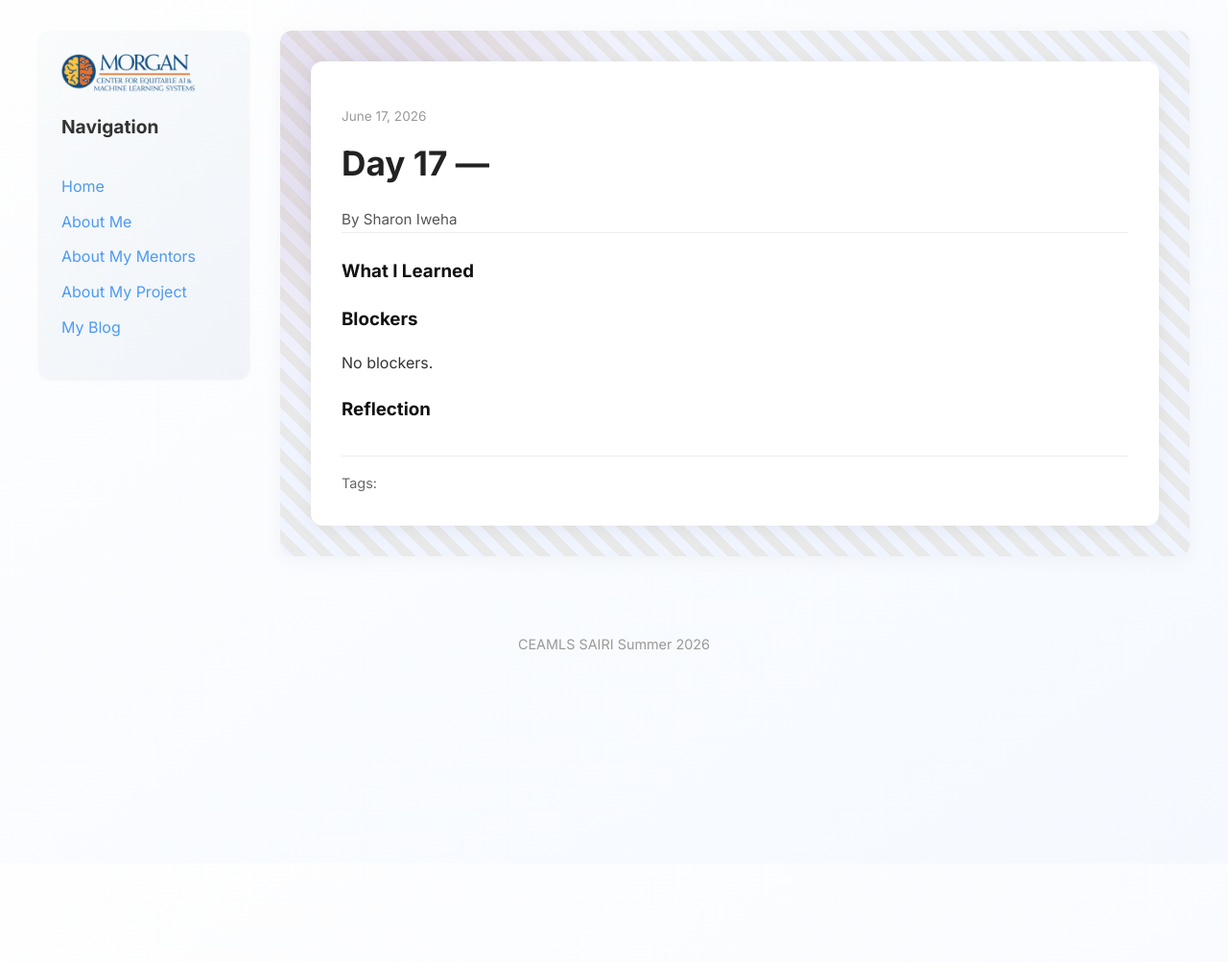
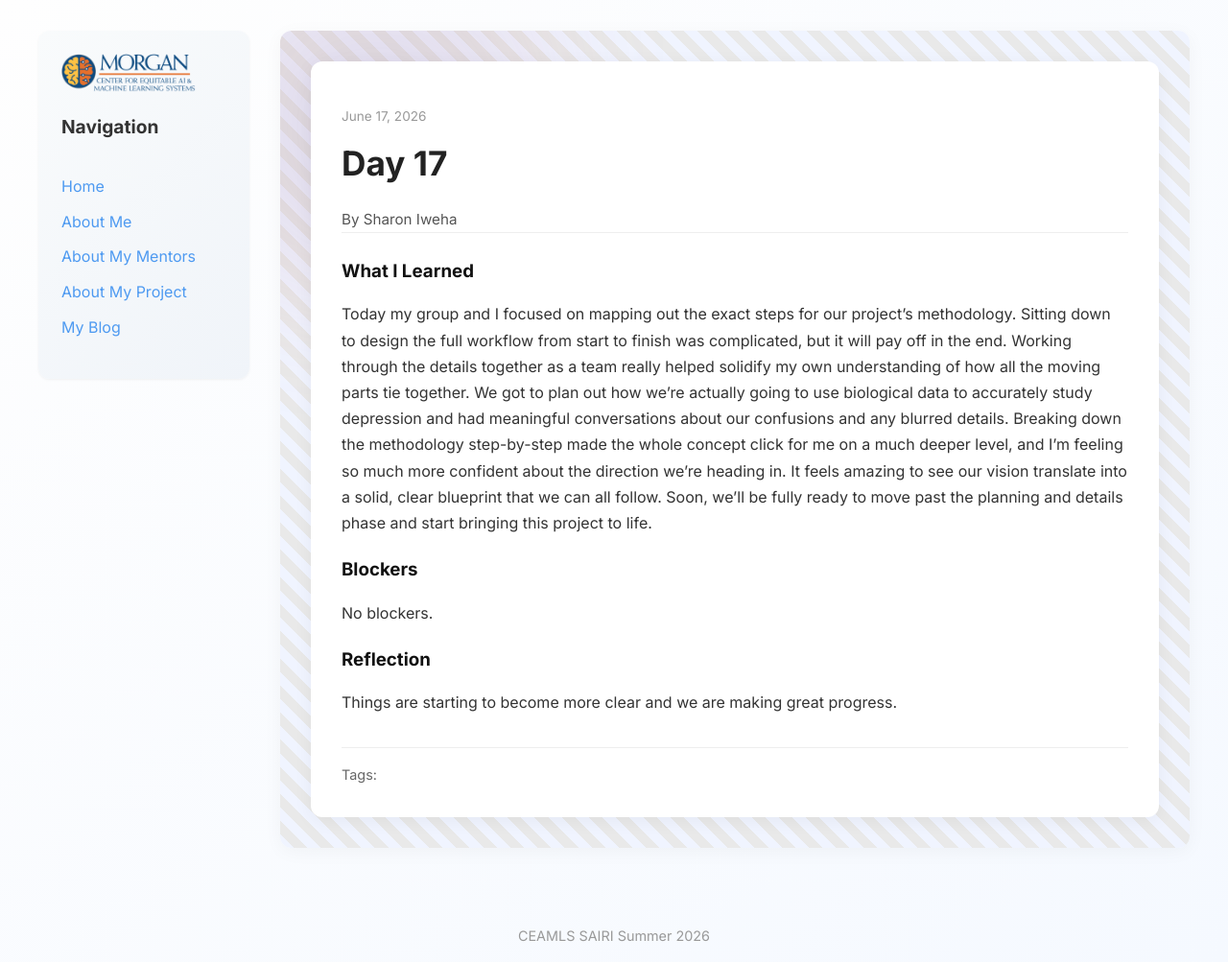
Before and after one commit to sharoniweha/sharoniweha.ceamls26.github.io, a Jekyll site: the page built from _posts/2026-06-17-day-17.md, in a window 1280 px wide. Shown: the whole page at 96% size. Built offline with Jekyll 4.4.1, drawn with Linux system fonts in a browser that asks for light colours; before the commit the page ends 900 px from its top, so only the background shows below that.

Commit message:
Update 2026-06-17-day-17.md

```diff
--- a/_posts/2026-06-17-day-17.md
+++ b/_posts/2026-06-17-day-17.md
@@ -1,16 +1,16 @@
 ---
 layout: post
-title: "Day 17 — "
+title: "Day 17"
 date: 2026-06-17
 permalink: /day17.html
 
 
 what_i_learned: |
-
+  Today my group and I focused on mapping out the exact steps for our project's methodology. Sitting down to design the full workflow from start to finish was complicated, but it will pay off in the end. Working through the details together as a team really helped solidify my own understanding of how all the moving parts tie together. We got to plan out how we're actually going to use biological data to accurately study depression and had meaningful conversations about our confusions and any blurred details. Breaking down the methodology step-by-step made the whole concept click for me on a much deeper level, and I'm feeling so much more confident about the direction we're heading in. It feels amazing to see our vision translate into a solid, clear blueprint that we can all follow. Soon, we'll be fully ready to move past the planning and details phase and start bringing this project to life.
 
 blockers: |
   No blockers.
 
 reflection: |
-
+  Things are starting to become more clear and we are making great progress.
 ---
```
